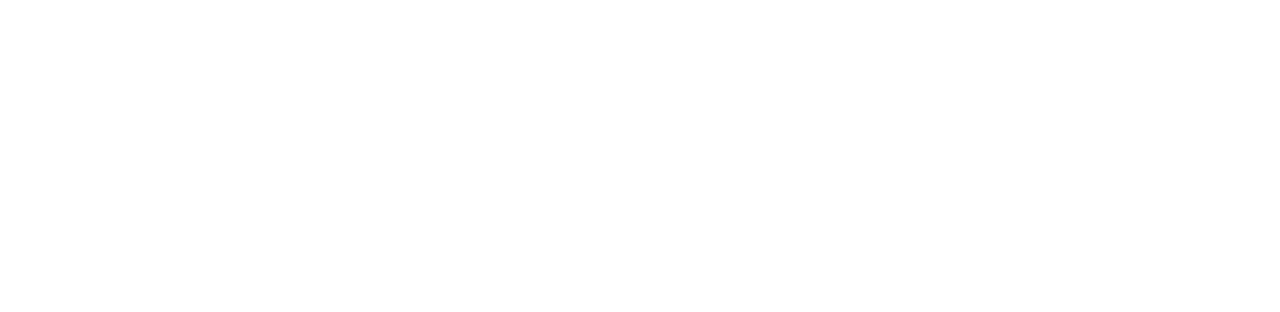
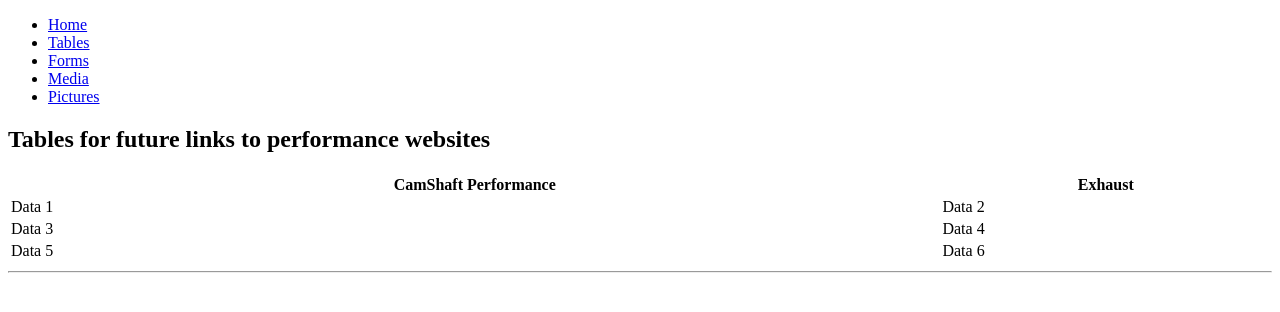
Before and after one commit to matthew41305/COMP001A.WebDeveloper, a plain HTML site: page tables.html in a window 1280 px wide. Drawn offline with Linux system fonts and the light colour scheme.

Commit message:
added href form image collection

```diff
--- a/tables.html
+++ b/tables.html
@@ -6,6 +6,49 @@
     <title>Document</title>
 </head>
 <body>
-
+    <header>
+        <nav>
+            <ul>
+                <li><a href="home.html">Home</a></li>
+                <li><a href="tables.html">Tables</a></li>
+                <li><a href="forms.html">Forms</a></li>
+                <li><a href="media.html">Media</a></li>
+                <li><a href="imagecollection.html">Pictures</a></li>
+            </ul>
+        </nav>
+    </header>
+    <main>
+        <div id="table1">
+            <table style="width: 100%">
+                <h2>Tables for future links to performance websites</h2>
+                <!--Table header-->
+                <thead>
+                    <!-- Table row for the header-->
+                     <tr>
+                        <th>CamShaft Performance</th>
+                        <th>Exhaust</th>
+                     </tr>
+                </thead>
+                <!-- Table body -->
+                 <tbody>
+                    <!-- Table row for the body-->
+                     <tr>
+                        <!--Table data cell-->
+                        <td>Data 1</td>
+                        <td>Data 2</td>
+                     </tr>
+                     <tr>
+                        <td>Data 3</td>
+                        <td>Data 4</td>
+                     </tr>
+                     <tr>
+                        <td>Data 5</td>
+                        <td>Data 6</td>
+                     </tr>
+                 </tbody>
+            </table>
+        </div>
+        <hr>
+    </main>
 </body>
 </html>
```
Also changed, not shown: forms.html (+2 -1 lines).
